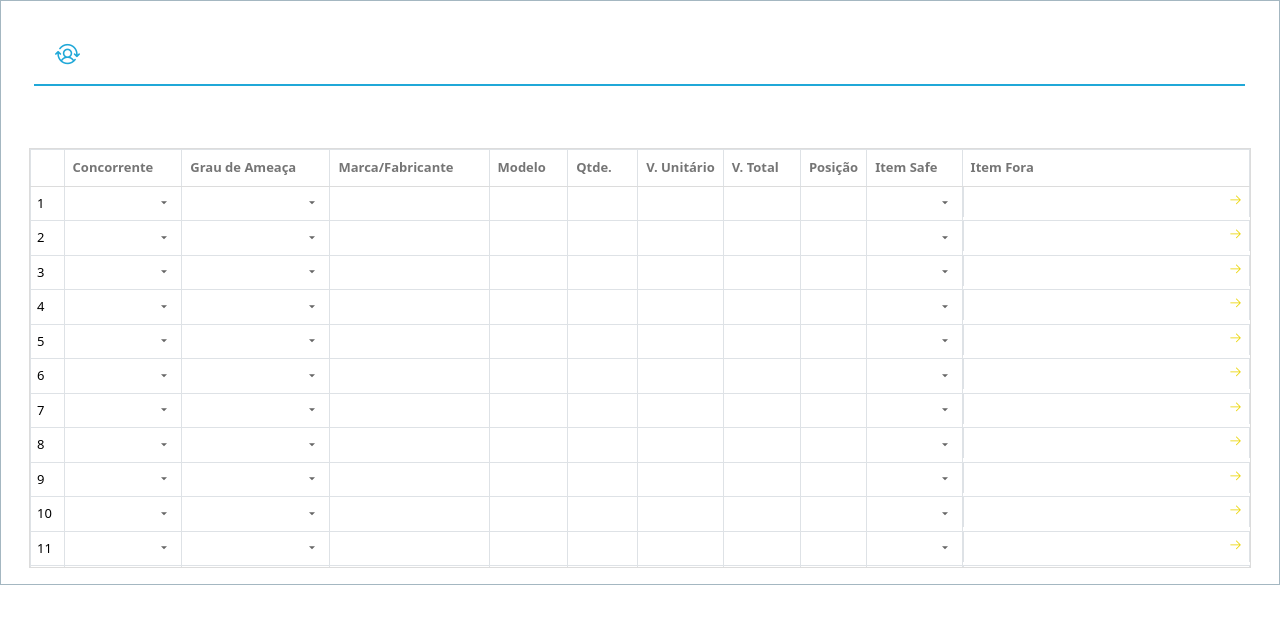
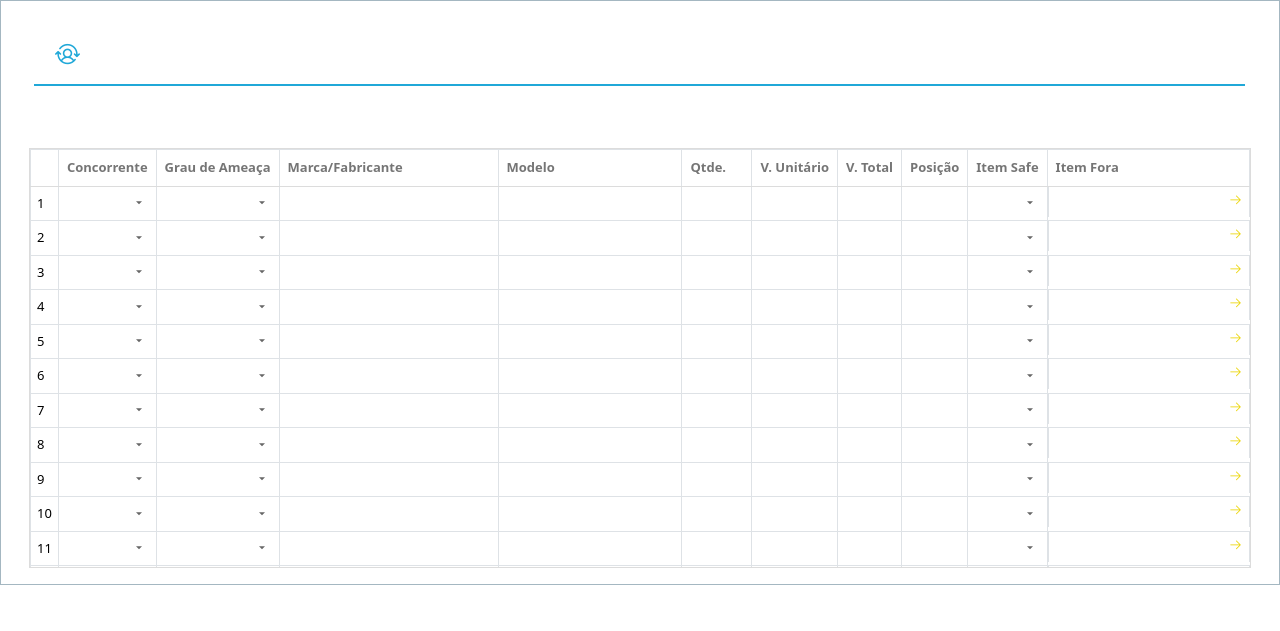
Before and after one commit to Dessamorim1/Sistema-Cotacoes-Flask, a Flask app: page /cotacao in a window 1280 px wide. Shown: the part 962-1593 px from the top of the page. Run offline with Flask 3, Linux system fonts and the light colour scheme; the visitor is signed in with stand-in values (Sample User, id 1); lists and menus that the app fills with data are empty; some libraries are stand-ins or nearby versions.

Commit message:
Fixed: Estilo da tabela

```diff
--- a/static/css/style.css
+++ b/static/css/style.css
@@ -584,20 +584,6 @@ button:disabled {
   padding-right: 16px;
 }
 
-.table tbody tr:hover {
-  background: #f7f7f7;
-}
-
-.ValorUnit_grid,
-.ValorTot_grid,
-.Qtde_grid {
-  text-align: right;
-}
-
-.Pos_grid {
-  text-align: center;
-}
-
 .item-fora {
   display: flex;
   align-items: center;
@@ -632,12 +618,10 @@ button:disabled {
 
 .Pos_grid {
   width: 50px;
-  text-align: center;
 }
 
 .ValorUnit_grid {
   width: 50px;
-  text-align: center;
 }
 
 .table th:nth-child(6),
@@ -659,3 +643,16 @@ button:disabled {
 .table th {
   white-space: nowrap;
 }
+
+.Qtde_grid,
+.Pos_grid {
+  text-align: center;
+}
+
+.Qtde_grid input,
+.Pos_grid input,
+.Qtde_grid select,
+.Pos_grid select {
+  text-align: center;
+  width: 100%;
+}
--- a/static/js/app.js
+++ b/static/js/app.js
@@ -108,8 +108,9 @@ function GerarLinhas(qtd = 50) {
                     </select>
                 </td>
 
-                <td class="Marca_grid"></td>
-                <td class="Modelo_grid"></td>
+                <td><input type="text" class="Marca_grid from-control form-control-sm" /></td>
+
+                <td><input type="text" class="Modelo_grid form-control form-control-sm" /></td>
 
                 <td><input type="number" class="Qtde_grid form-control form-control-sm" /></td>
 
@@ -388,8 +389,8 @@ async function buscar_linhas_cotacao(DocNum) {
             <option value="High">Alto</option>
         `;
 
-        linha.querySelector(".Marca_grid").textContent = "";
-        linha.querySelector(".Modelo_grid").textContent = "";
+        linha.querySelector(".Marca_grid").value = "";
+        linha.querySelector(".Modelo_grid").value = "";
 
         linha.querySelector(".Qtde_grid").value = "";
         linha.querySelector(".ValorUnit_grid").value = "";
@@ -445,8 +446,8 @@ async function buscar_linhas_cotacao(DocNum) {
 
             linha.querySelector(".ThreatLevel_grid").value = c.U_ThreatLevel || '';
 
-            linha.querySelector(".Marca_grid").textContent = c.U_Marca || '';
-            linha.querySelector(".Modelo_grid").textContent = c.U_Modelo || '';
+            linha.querySelector(".Marca_grid").value = c.U_Marca || '';
+            linha.querySelector(".Modelo_grid").value = c.U_Modelo || '';
 
             linha.querySelector(".Qtde_grid").value = c.U_Quantidade || '';
             linha.querySelector(".ValorUnit_grid").value = formatarMoedaParaExibicao(c.U_ValorUnit) || '';
@@ -849,12 +850,9 @@ async function atualizar_concorrente() {
     try {
         concorrenteAtualizado = {
             U_ComptID: linhaSelecionada.querySelector(".Concorrente_grid")?.value,
-
             U_ThreatLevel: linhaSelecionada.querySelector(".ThreatLevel_grid")?.value,
-
-            U_Marca: linhaSelecionada.querySelector(".Marca_grid")?.textContent?.trim() || "",
-
-            U_Modelo: linhaSelecionada.querySelector(".Modelo_grid")?.textContent?.trim() || "",
+            U_Marca: linhaSelecionada.querySelector(".Marca_grid")?.value,
+            U_Modelo: linhaSelecionada.querySelector(".Modelo_grid")?.value,
 
             U_Quantidade: validarNumero(
                 linhaSelecionada.querySelector(".Qtde_grid"),
```
